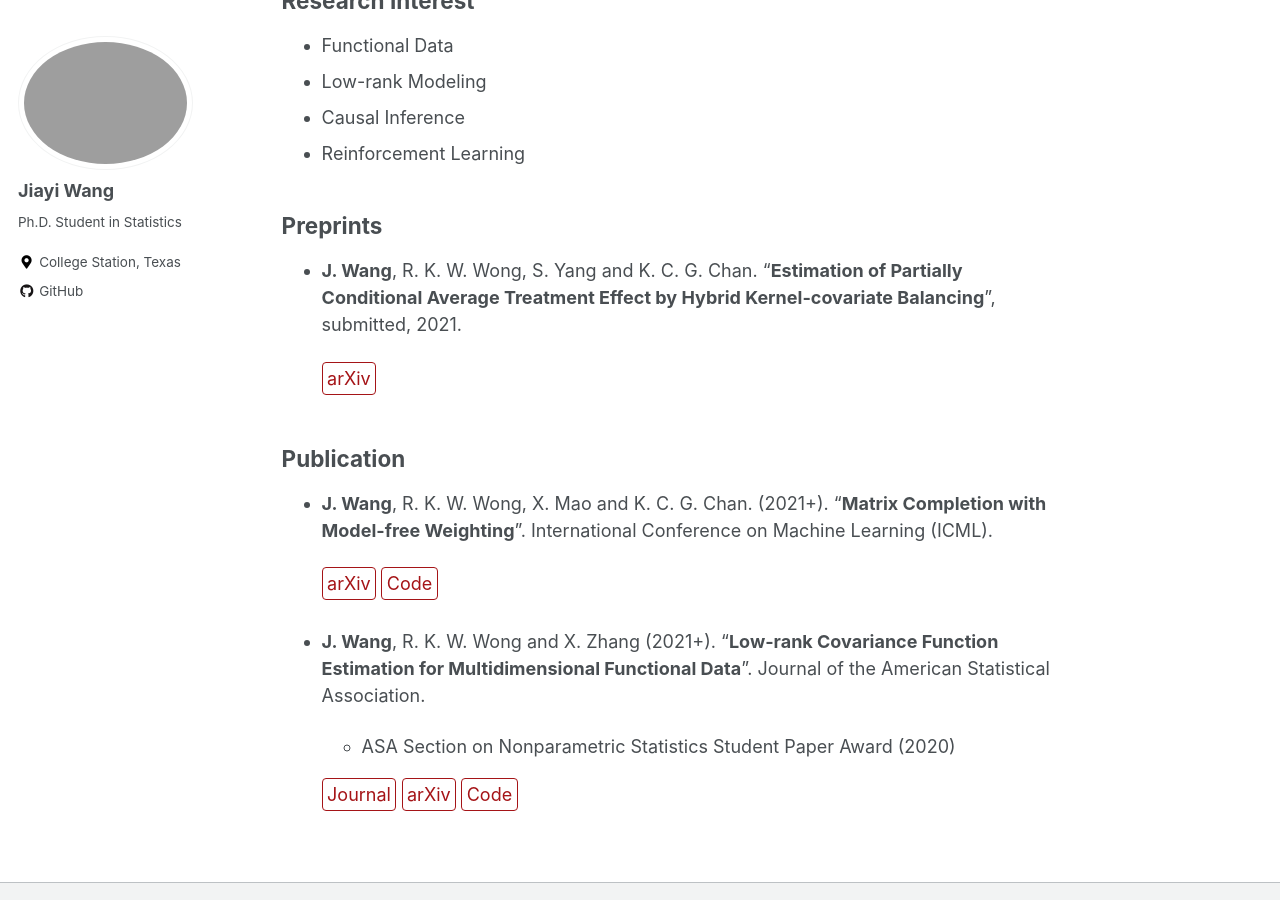
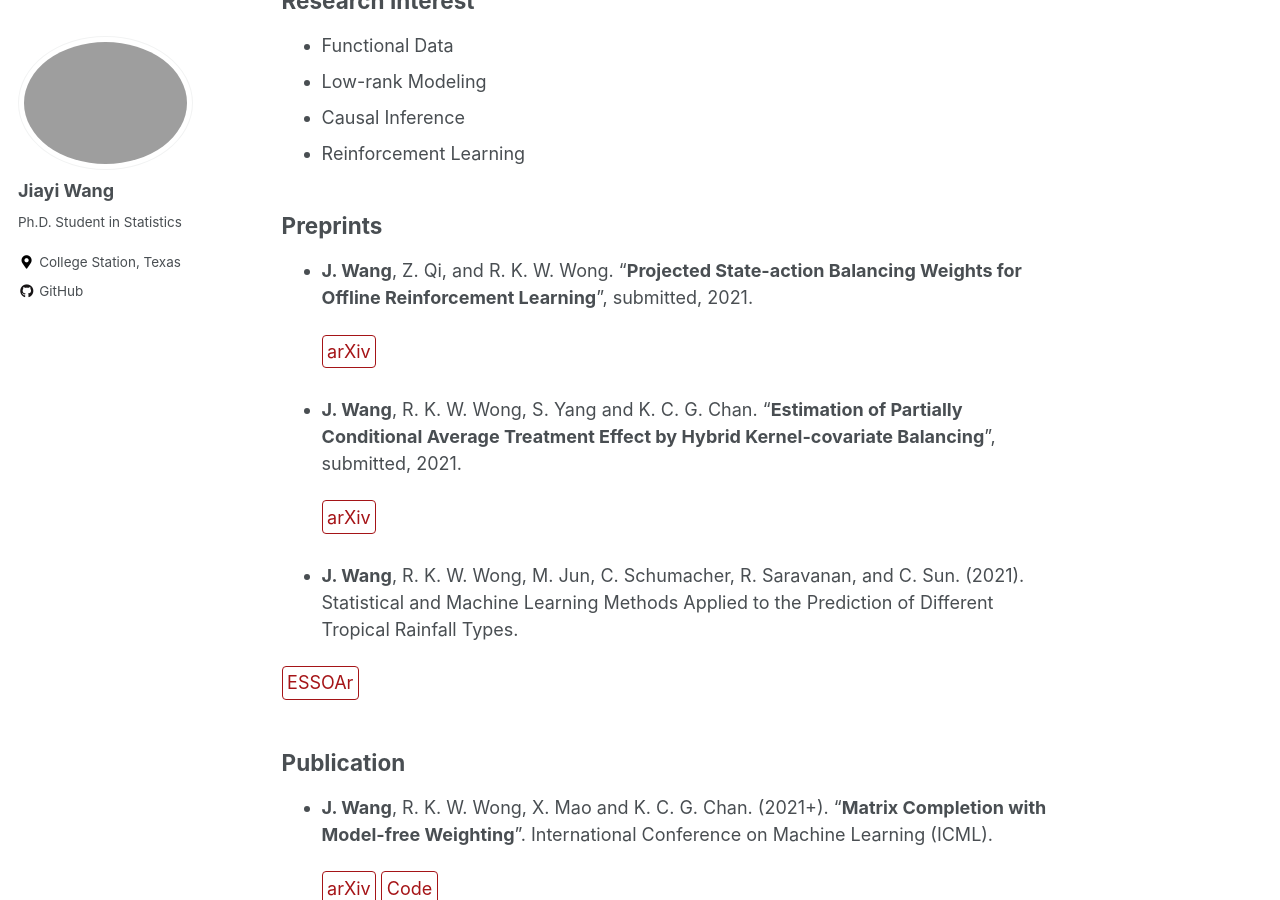
Before and after one commit to jiayiwang1017/jiayiwang1017.github.io, a Jekyll site: the page built from _pages/research.md, in a window 1280 px wide and 900 px high, scrolled down 204 px. Built offline with Jekyll 4.4.1, drawn with Linux system fonts in a browser that asks for light colours.

Commit message:
update publication

```diff
--- a/_pages/research.md
+++ b/_pages/research.md
@@ -31,10 +31,21 @@ First, I develop new methodologies and theories for statistical problems with fu
 
 ## Preprints
 
+- **J. Wang**, Z. Qi, and R. K. W. Wong.  "**Projected State-action Balancing Weights for Offline Reinforcement Learning**", submitted, 2021.
+
+  [arXiv](https://arxiv.org/abs/2109.04640){: .btn--research}
+
 
 - **J. Wang**, R. K. W. Wong, S. Yang and K. C. G. Chan.  "**Estimation of Partially Conditional Average Treatment Effect by Hybrid Kernel-covariate Balancing**", submitted, 2021.
 
   [arXiv](https://arxiv.org/abs/2103.03437){: .btn--research}
+
+
+- **J. Wang**,  R. K. W. Wong, M. Jun, C. Schumacher, R. Saravanan, and C. Sun. (2021).
+		Statistical and Machine Learning Methods Applied to the Prediction of Different Tropical Rainfall Types.
+
+ [ESSOAr](https://www.essoar.org/doi/abs/10.1002/essoar.10507122.1){: .btn--research}
+
 
 
 
```
